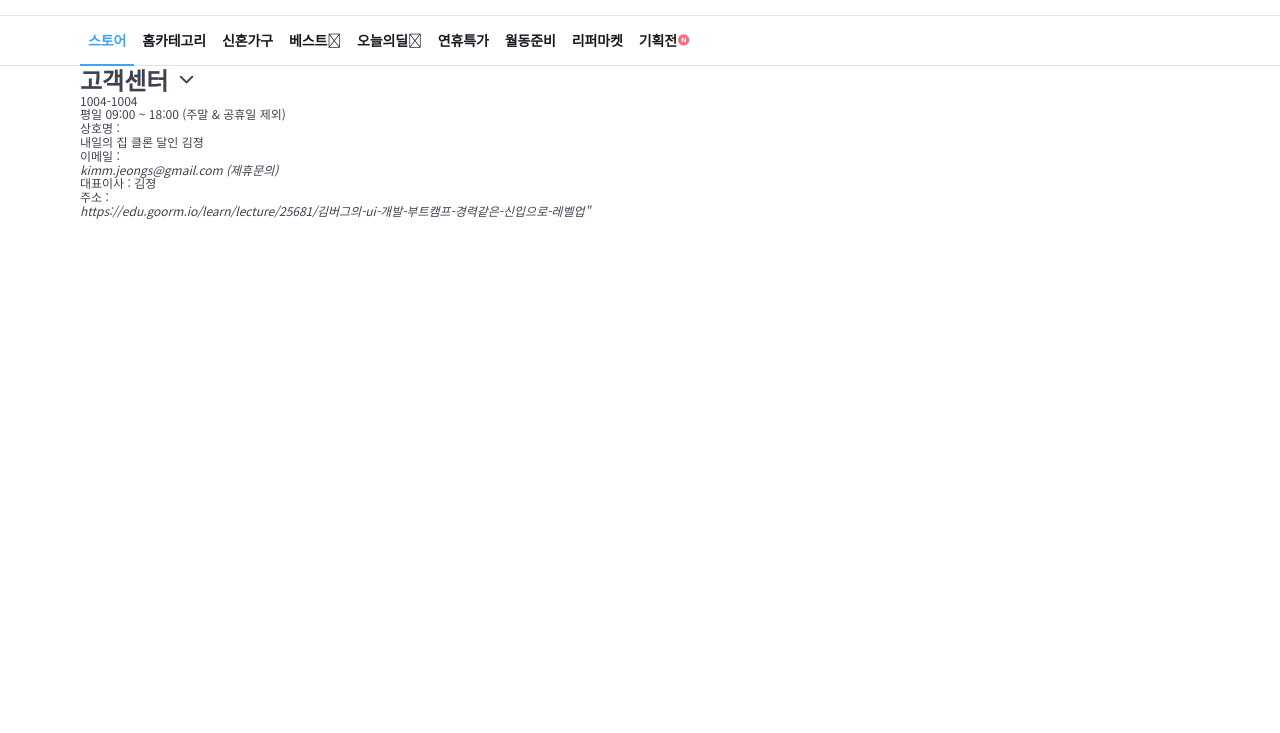
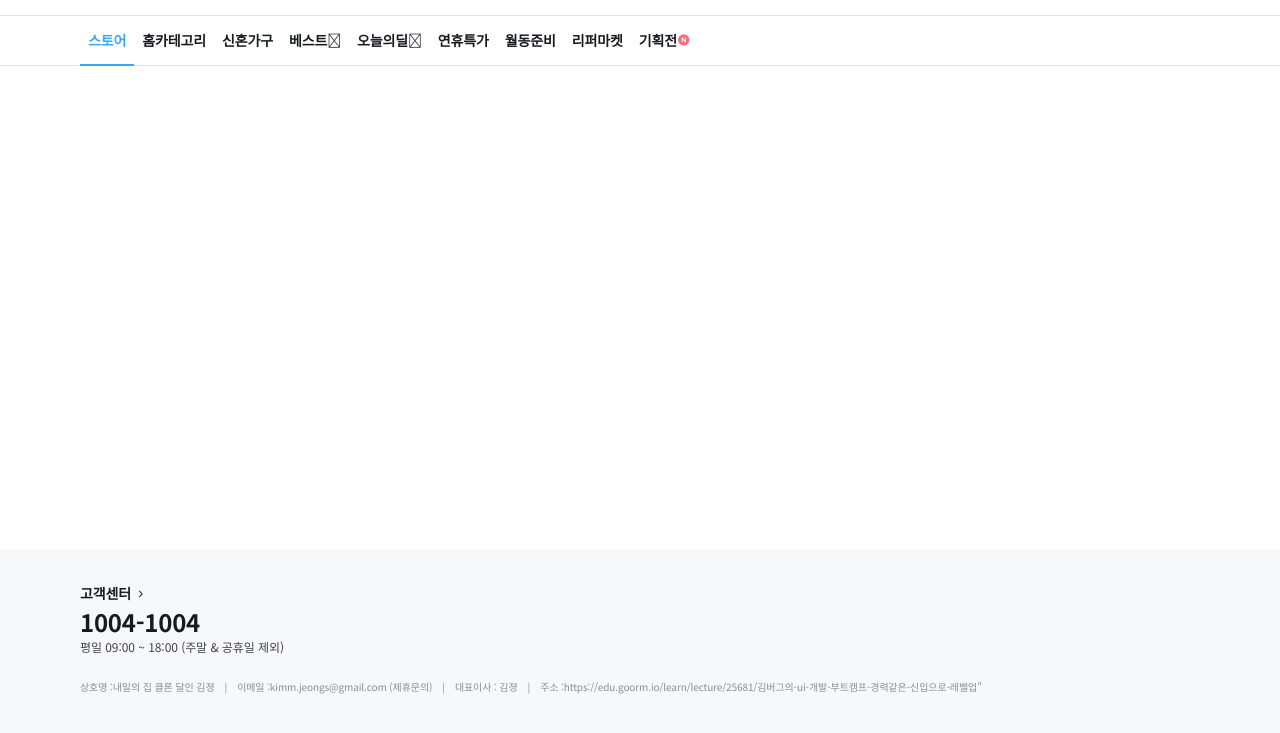
Before and after one commit to Jeong-jeong/tomorrow-house, a website: page index.html in a window 1280 px wide. Shown: the part 65-798 px from the top of the page. Drawn offline with nearby package versions, Linux system fonts and the light colour scheme; files that its build step writes are made by us from their sources; files whose address does not match are found by name.

Commit message:
💄 Make global-footer component

```diff
--- /dev/null
+++ b/styles/layouts/_global-footer.scss
@@ -0,0 +1,70 @@
+.global-footer {
+  position: fixed;
+  bottom: 0;
+  left: 0;
+  width: 100%;
+  padding: 32px 0 40px;
+  background-color: $background;
+
+  &-title {
+    @include text-style(13, $dark);
+    font-weight: 700;
+
+    .ic-chevron {
+      display: inline-block;
+      font-size: 12px;
+      transform: rotate(-90deg);
+    }
+  }
+
+  &-contact {
+    @include text-style(24, $dark);
+    font-weight: 700;
+  }
+
+  &-time {
+    @include text-style(12, $primary);
+  }
+
+  &-detail {
+    margin-top: 24px;
+
+    &-item {
+      @include flexbox(start);
+      font-size: 10px;
+      line-height: 16px;
+      letter-spacing: -0.01em;
+      color: $secondary;
+
+      dt {
+        flex-shrink: 0;
+      }
+
+      address {
+        font-style: normal;
+      }
+    }
+  }
+
+  @include responsive(lg) {
+    a:hover {
+      text-decoration: underline;
+    }
+
+    &-title {
+      @include text-style(14);
+    }
+
+    &-detail {
+      @include flexbox(start);
+
+      &-item {
+        &:not(:last-child)::after {
+          display: block;
+          content: '|';
+          padding: 0 10px;
+        }
+      }
+    }
+  }
+}
--- a/styles/style.scss
+++ b/styles/style.scss
@@ -32,3 +32,4 @@
 @import './layouts/search-modal';
 @import './layouts/search-history';
 @import './layouts/lnb';
+@import './layouts/global-footer';
```
